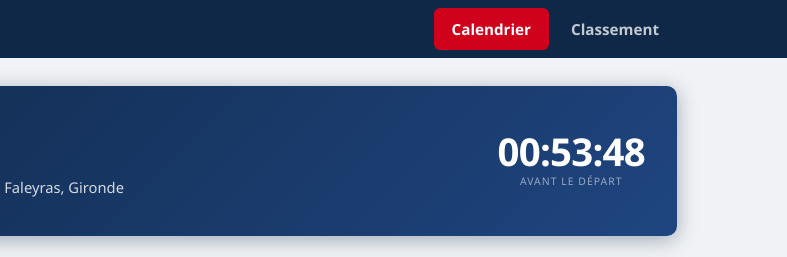
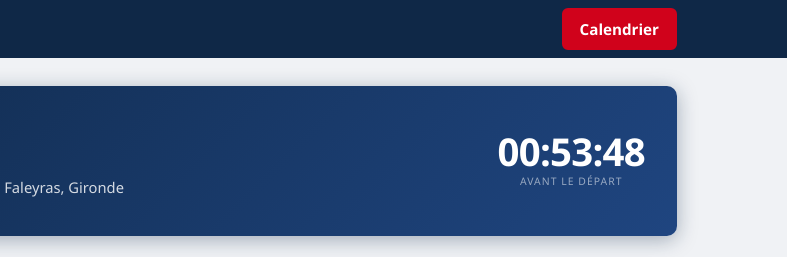
Before and after one commit to akr-production/rallycross-D3-2026, a website: page index.html in a window 1280 px wide. Shown: the top 257 px of the page, 493-1280 px from the left. Drawn offline with Linux system fonts and the light colour scheme.

Commit message:
Remove Classement tab from navigation

```diff
--- a/index.html
+++ b/index.html
@@ -17,7 +17,6 @@
       </a>
       <nav class="site-nav">
         <a href="index.html" class="active">Calendrier</a>
-        <a href="classement.html">Classement</a>
       </nav>
     </div>
   </header>
```
